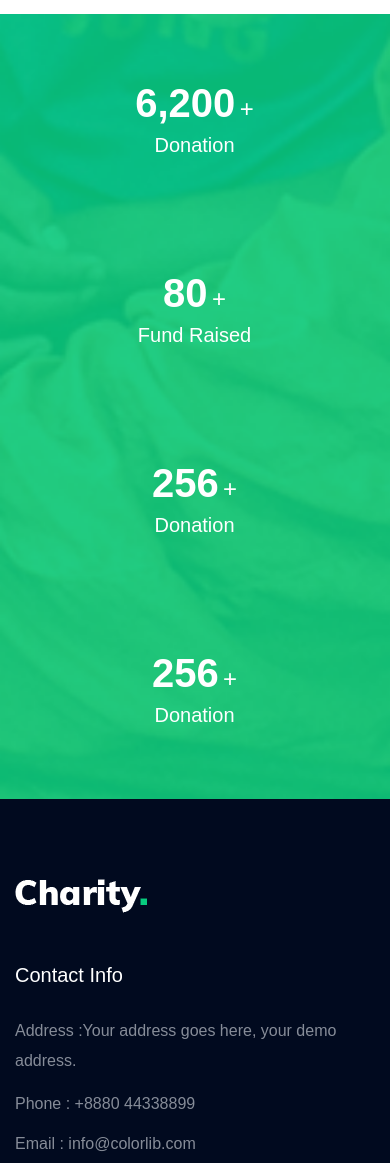
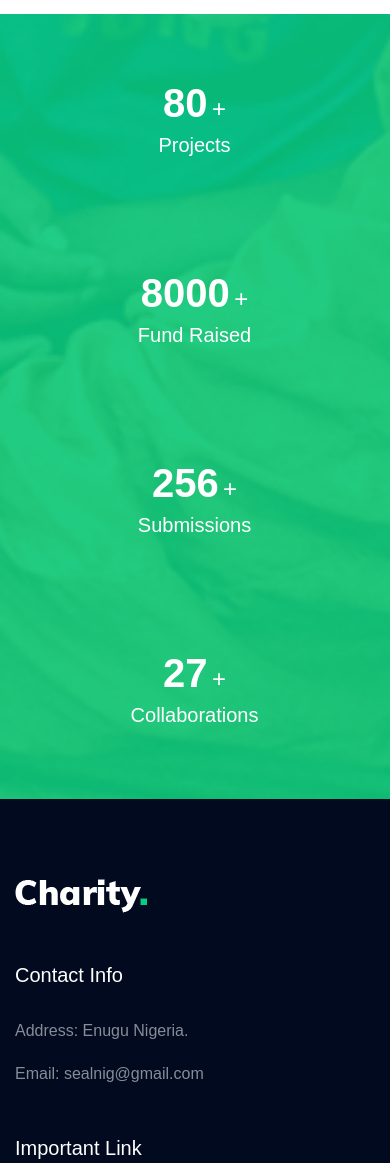
Before and after one commit to Danselem/sealnig.github.io, a plain HTML site: page about.html in a window 390 px wide. Shown: the part 4000-5163 px from the top of the page. Drawn offline with Linux system fonts and the light colour scheme; a web font is replaced by a local one.

Commit message:
commented phone

```diff
--- a/about.html
+++ b/about.html
@@ -316,15 +316,15 @@
                             <div class="col-lg-3 col-md-6 col-sm-6">
                                 <!-- Counter Up -->
                                 <div class="single-counter text-center">
-                                    <span class="counter color-green">6,200</span>
+                                    <span class="counter color-green">80</span>
                                     <span class="plus">+</span>
-                                    <p class="color-green">Donation</p>
+                                    <p class="color-green">Projects</p>
                                 </div>
                             </div>
                             <div class="col-lg-3 col-md-6 col-sm-6">
                                 <!-- Counter Up -->
                                 <div class="single-counter text-center">
-                                    <span class="counter color-green">80</span>
+                                    <span class="counter color-green">8000</span>
                                     <span class="plus">+</span>
                                     <p class="color-green">Fund Raised</p>
                                 </div>
@@ -334,15 +334,15 @@
                                 <div class="single-counter text-center">
                                     <span class="counter color-green">256</span>
                                     <span class="plus">+</span>
-                                    <p class="color-green">Donation</p>
+                                    <p class="color-green">Submissions</p>
                                 </div>
                             </div>
                             <div class="col-lg-3 col-md-6 col-sm-6">
                                 <!-- Counter Up -->
                                 <div class="single-counter text-center">
-                                    <span class="counter color-green">256</span>
+                                    <span class="counter color-green">27</span>
                                     <span class="plus">+</span>
-                                    <p class="color-green">Donation</p>
+                                    <p class="color-green">Collaborations</p>
                                 </div>
                             </div>
                         </div>
@@ -376,10 +376,10 @@
                                     <h4>Contact Info</h4>
                                     <ul>
                                         <li>
-                                            <p>Address :Your address goes here, your demo address.</p>
+                                            <p>Address: Enugu Nigeria.</p>
                                         </li>
-                                        <li><a href="#">Phone : +8880 44338899</a></li>
-                                        <li><a href="#">Email : info@colorlib.com</a></li>
+                                        <!-- <li><a href="#">Phone : +8880 44338899</a></li> -->
+                                        <li><a href="#">Email: sealnig@gmail.com</a></li>
                                     </ul>
                                 </div>
 
```
Also changed, not shown: blog.html (+5 -5 lines), contact.html (+5 -5 lines), events.html (+31 -31 lines), index.html (+13 -13 lines).
